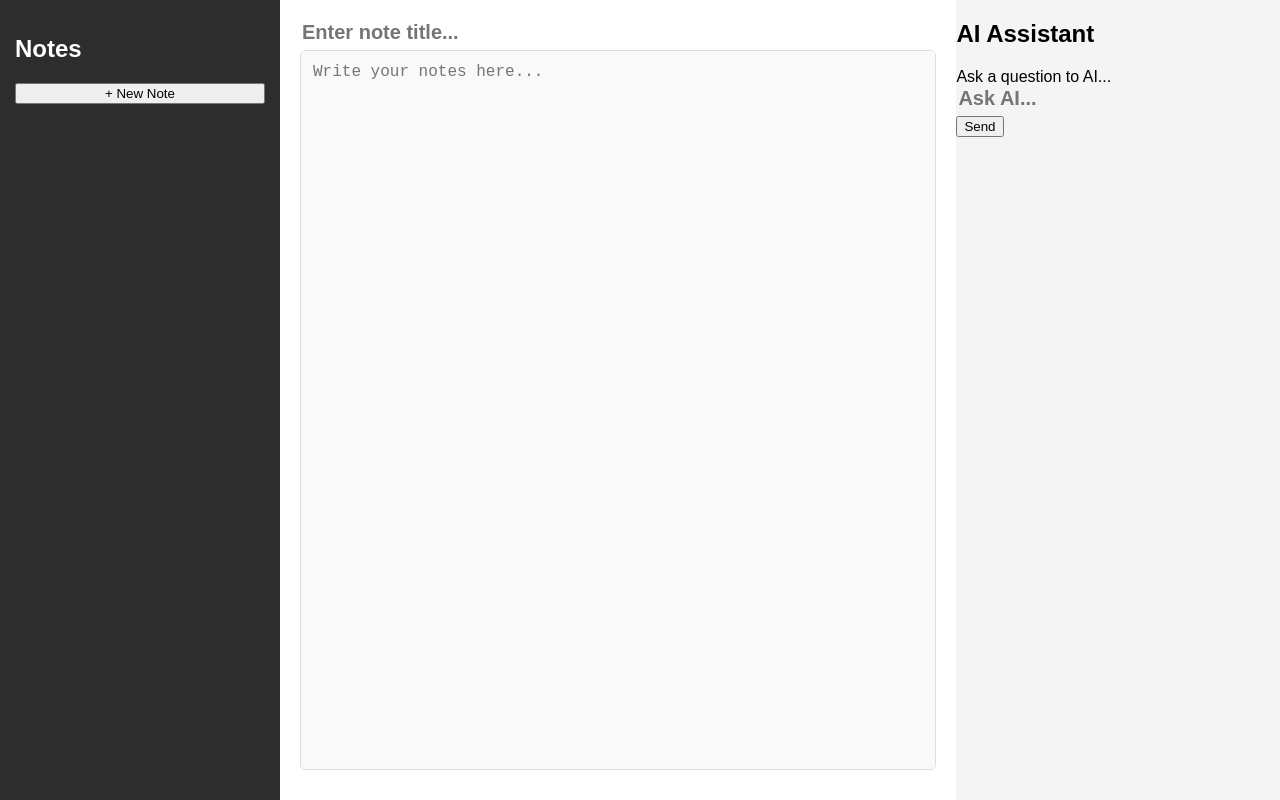
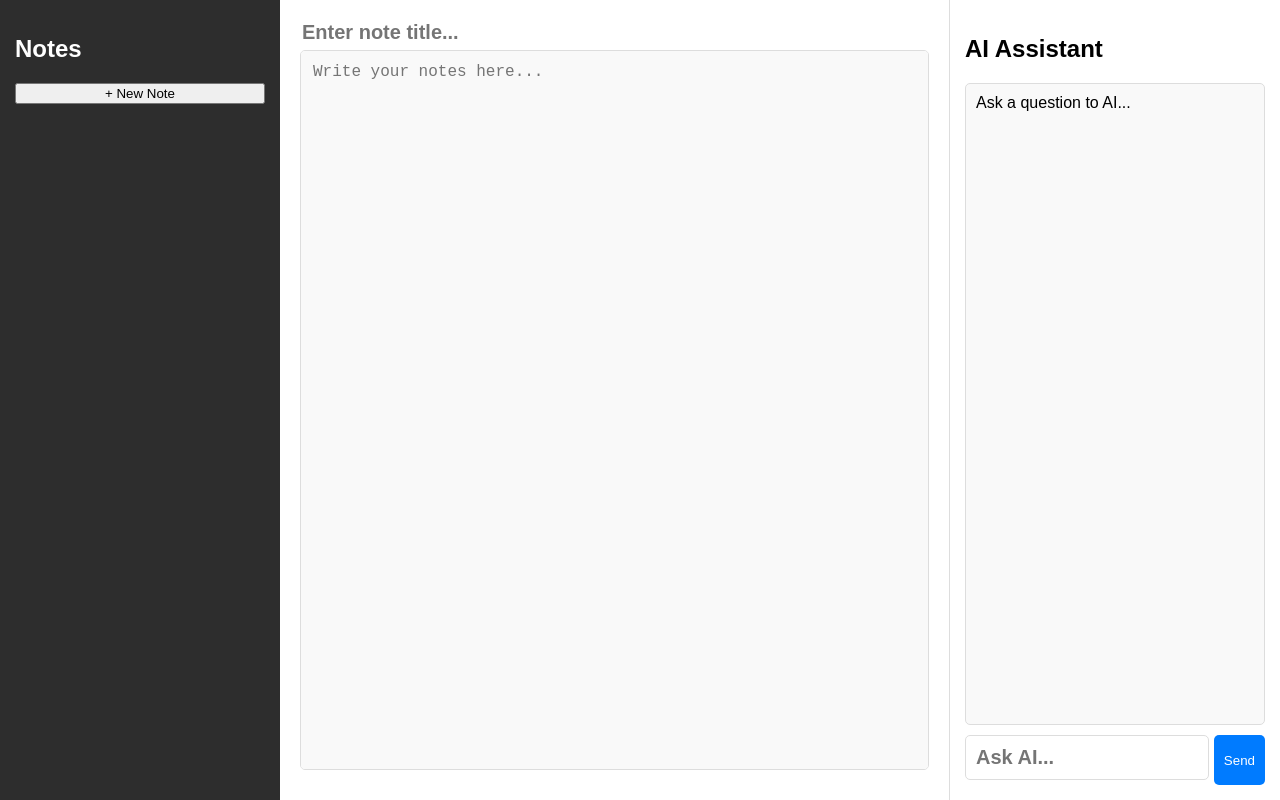
Before and after one commit to SAGAR-RAJ1/ai-notes-app, a plain HTML site: page index.html in a window 1280 px wide. Drawn offline with nearby package versions, Linux system fonts and the light colour scheme.

Commit message:
added the css to the ai assistant

```diff
--- a/style.css
+++ b/style.css
@@ -90,3 +90,48 @@ input {
     font-weight: bold;
     margin-bottom: 5px;
 }
+
+/* AI Assistant */
+.ai-assistant {
+    width: 300px;
+    background: #fff;
+    border-left: 1px solid #ddd;
+    padding: 15px;
+    display: flex;
+    flex-direction: column;
+}
+
+.response-area {
+    flex-grow: 1;
+    overflow-y: auto;
+    border: 1px solid #ddd;
+    padding: 10px;
+    background: #f9f9f9;
+    border-radius: 5px;
+}
+
+.input-area {
+    display: flex;
+    margin-top: 10px;
+}
+
+.input-area input {
+    flex-grow: 1;
+    padding: 10px;
+    border: 1px solid #ddd;
+    border-radius: 5px;
+}
+
+.input-area button {
+    padding: 10px;
+    background: #007BFF;
+    color: white;
+    border: none;
+    border-radius: 5px;
+    margin-left: 5px;
+    cursor: pointer;
+}
+
+.input-area button:hover {
+    background: #0056b3;
+}
```
